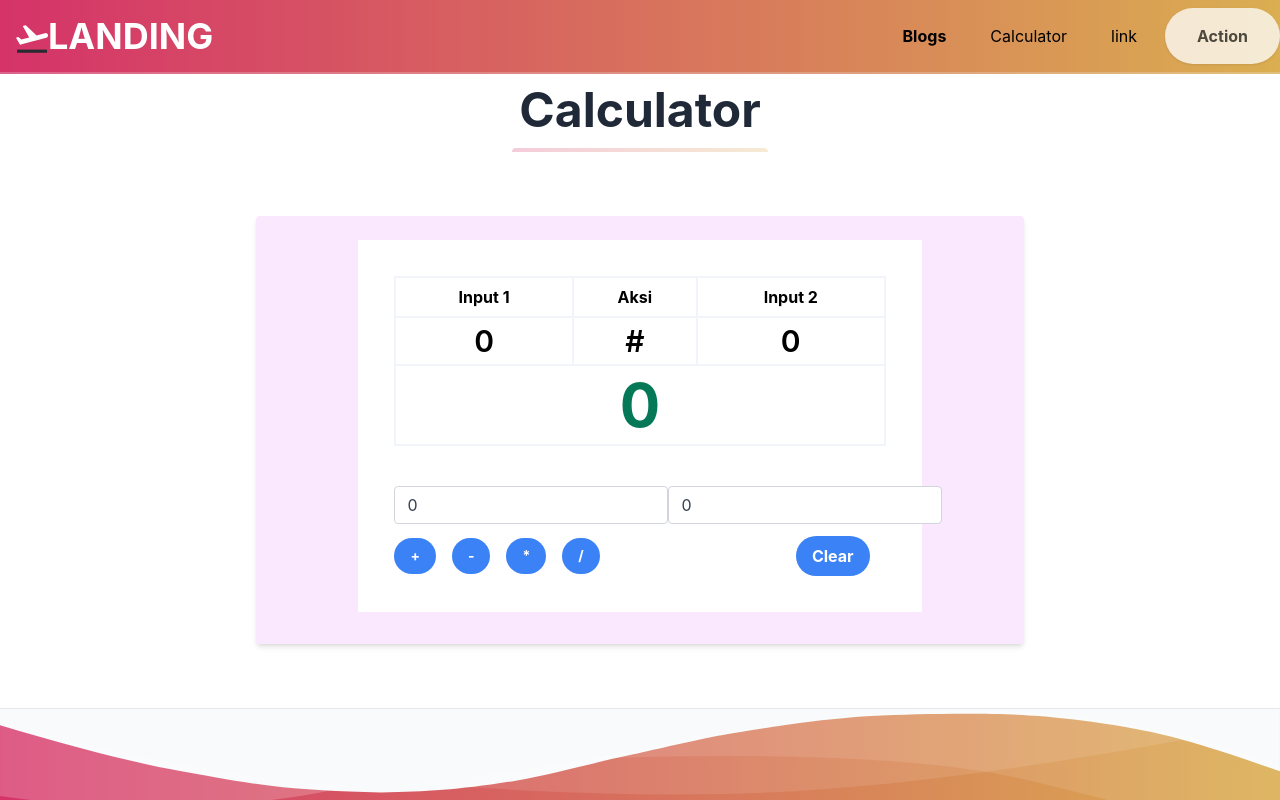
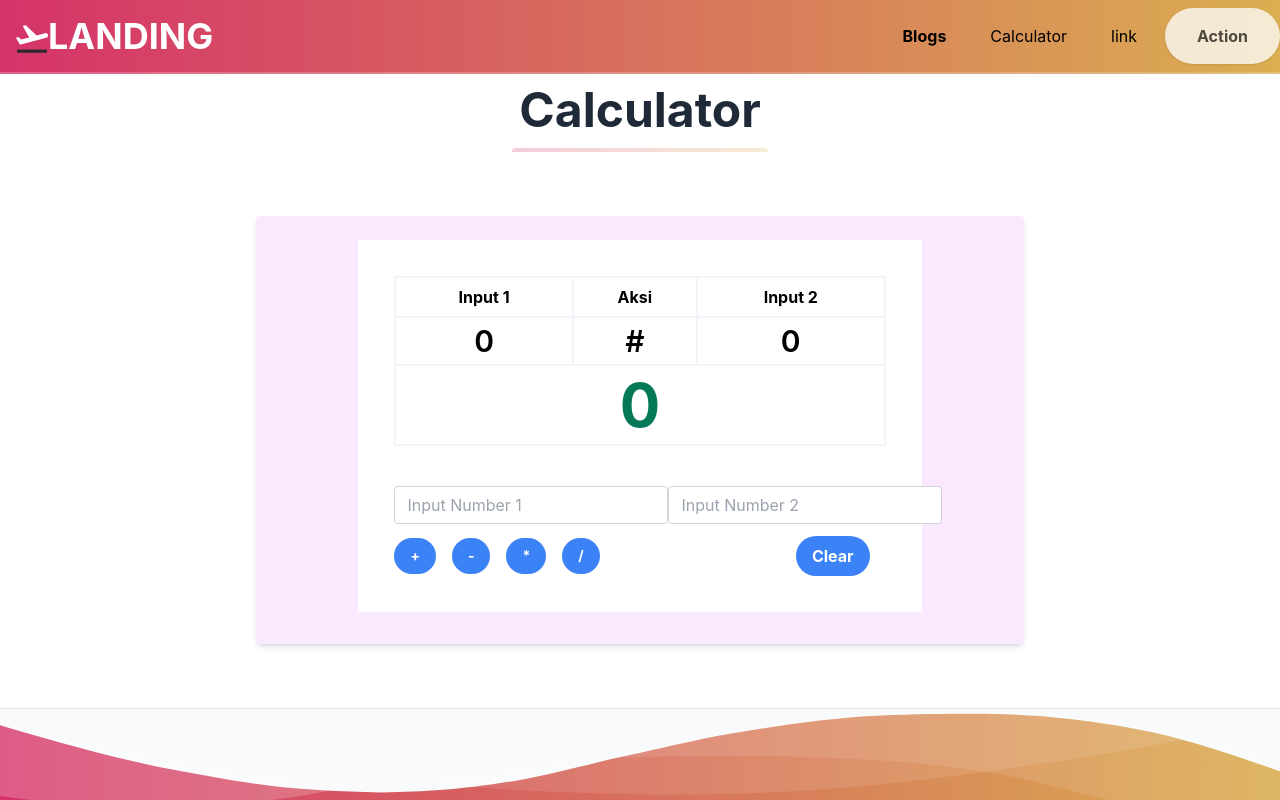
Before and after one commit to IrlanFardinata/mynextjs, a Next.js app: page /calculator in a window 1280 px wide. Shown: the top 800 px of the page. Built offline with nearby package versions, Linux system fonts and the light colour scheme.

Commit message:
value input

```diff
--- a/pages/calculator/index.jsx
+++ b/pages/calculator/index.jsx
@@ -48,14 +48,14 @@ const Calculator = () =>{
                                                 <div className="mb-3">
                                                     <input type="number" className="form-control block px-3 py-1.5 text-base font-normal text-gray-700 bg-white bg-clip-padding
                                                         border border-solid border-gray-300 rounded transition ease-in-out m-0 focus:text-gray-700 focus:bg-white focus:border-blue-600 focus:outline-none"
-                                                    id="input1" placeholder="Input Number 1" value={0}/>
+                                                    id="input1" placeholder="Input Number 1"/>
                                                 </div>
                                             </div>
                                             <div className="flex justify-center">
                                                 <div className="mb-3">
                                                     <input type="number" className="form-control block px-3 py-1.5 text-base font-normal text-gray-700 bg-white bg-clip-padding
                                                         border border-solid border-gray-300 rounded transition ease-in-out m-0 focus:text-gray-700 focus:bg-white focus:border-blue-600 focus:outline-none"
-                                                    id="input2" placeholder="Input Number 2" value={0}/>
+                                                    id="input2" placeholder="Input Number 2"/>
                                                 </div>
                                             </div>
                                         </div>
```
